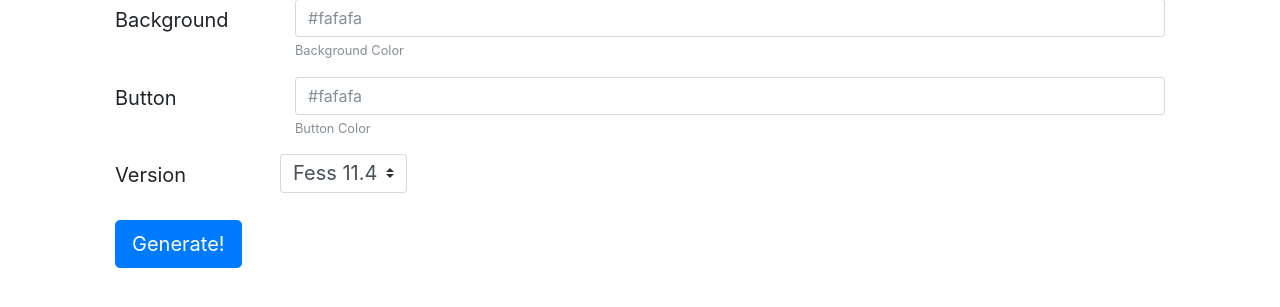
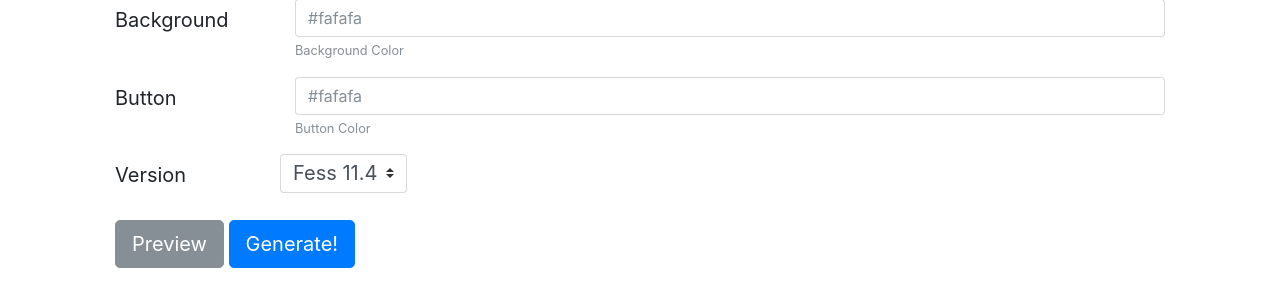
Before and after one commit to codelibs/fess-site-search, a Flask app: page / in a window 1280 px wide. Shown: the part 417-724 px from the top of the page. Run offline with Flask 2, Linux system fonts and the light colour scheme; some libraries are stand-ins or nearby versions.

Commit message:
Add preview button in wizard

```diff
--- /dev/null
+++ b/app/static/preview.js
@@ -0,0 +1,13 @@
+function apply_style() {
+
+  const elems = [['bg-color', '.fessWrapper', 'background-color'],
+                 ['button-color', '.fessWrapper #searchButton', 'background-color']];
+
+  elems.forEach(function(e) {
+    const label = '#wizard-form [name=' + e[0] +']';
+    const val = $(label).val();
+    if (val) {
+      $("#preview-iframe").contents().find(e[1]).css(e[2], val);
+    }
+  });
+}
--- a/app/static/style.css
+++ b/app/static/style.css
@@ -12,10 +12,6 @@ div#loaded-text {
     display: none;
 }
 
-iframe {
-    border: 2px red solid;
-}
-
 .tab-content {
     padding: 30px;
 }
--- a/app/templates/index.html
+++ b/app/templates/index.html
@@ -4,11 +4,7 @@
 
 {% block head %}
   {{ super() }}
-  <script type="text/javascript">
-    jQuery(document).ready(function ($) {
-    $('#tabs').tab();
-    });
-  </script>
+  <script src="/static/preview.js"></script>
 {% endblock %}
 
 {% block content %}
@@ -31,7 +27,7 @@
 
     <div class="tab-content">
       <div id="tab-wizard" class="tab-pane active">
-        <form method="post">
+        <form id="wizard-form" method="post">
           <div class="form-horizontal">
 
             <div class="form-group row">
@@ -58,7 +54,24 @@
               </select>
             </div>
 
-            <div class="form-group">
+            <div class="modal fade" id="preview-modal">
+              <div class="modal-dialog modal-lg" role="document">
+                <div class="modal-content">
+                  <div class="modal-header">
+                    <h5 class="modal-title">Preview</h5>
+                    <button type="button" class="close" data-dismiss="modal" aria-label="Close">
+                      <span aria-hidden="true">&times;</span>
+                    </button>
+                  </div>
+                  <div class="modal-body">
+                    <iframe id="preview-iframe" src="/search/?q=test" width="99%" height="800px" ></iframe>
+                  </div>
+                </div>
+              </div>
+            </div>
+
+            <div class="form-group ">
+              <button type="button" class="btn btn-secondary btn-lg" data-toggle="modal" data-target="#preview-modal" onclick="apply_style();">Preview</button>
               <input type="submit" class="btn btn-primary btn-lg" value="Generate!">
             </div>
         </form>
--- a/app/views.py
+++ b/app/views.py
@@ -27,7 +27,15 @@ def demo(fname):
   print(my_dic['search_src'])
   return render_template('demo.html', message=my_dic)
 
-# Search Results in Frame
+# Search Result for Preview
+@app.route('/search/')
+def preview():
+  my_dic = {}
+  my_dic['js_path'] = '/static/fss/11.4/fess-ss.min.js'
+  my_dic['page_path'] = '/search/'
+  return render_template('search.html', message=my_dic)
+
+# Search Result Frame in Demo page
 @app.route('/search/<fname>')
 def search(fname):
   my_dic = {}
```
